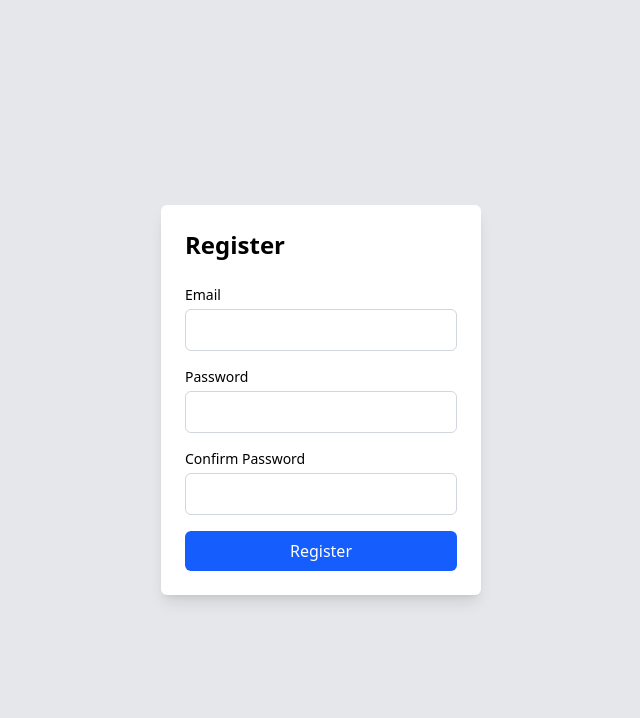
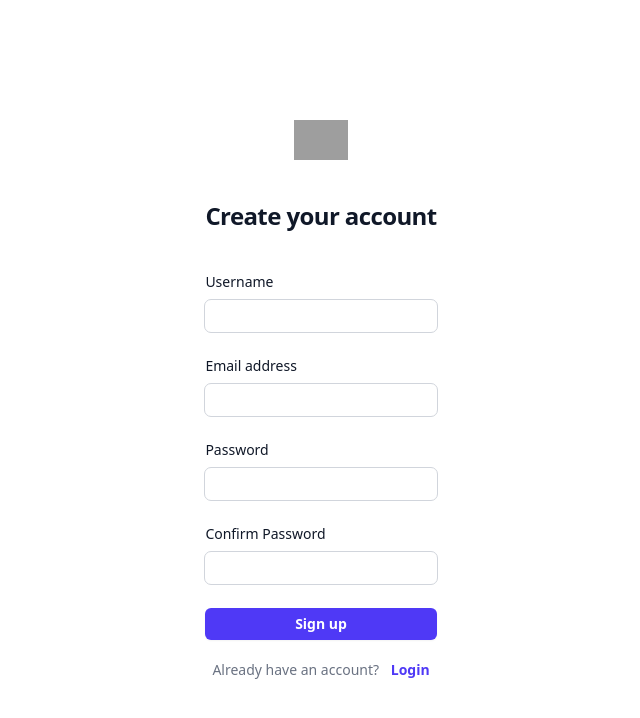
Before and after one commit to ArfaatHussain/team-task-manager, a React (Vite) app in the folder client/: page /register in a window 1280 px wide. Shown: the top 718 px of the page, without its empty margins (319-959 px from the left). Built offline with nearby package versions, Linux system fonts and the light colour scheme; grey boxes are pictures that could not be loaded.

Commit message:
Added Register User functionality

```diff
--- a/client/src/components/LoginForm.jsx
+++ b/client/src/components/LoginForm.jsx
@@ -13,10 +13,11 @@ function LoginForm() {
     e.preventDefault();
     setLoading(true)
     try {
-      await login(email, password)
-      // alert("Login Success")
+      const response = await login(email, password)
       setLoading(false)
-      navigate("/dashboard")
+      if(response.status == 200){
+        navigate("/dashboard")
+      }
     } catch (error) {
       if (error.status == 401) {
         setErrorMessage("Invalid email or password")
@@ -81,7 +82,7 @@ function LoginForm() {
           </div>
         </form>
 
-        <p class="mt-10 text-center text-sm/6 text-gray-500">
+        <p class="mt-10 text-center text-sm text-gray-500">
           Not a member?
           <a href="/register" class="font-semibold text-indigo-600 hover:text-indigo-500 ml-2">Register yourself</a>
         </p>
--- a/client/src/components/RegisterForm.jsx
+++ b/client/src/components/RegisterForm.jsx
@@ -1,57 +1,151 @@
 import React, { useState } from 'react';
-
+import { ClipLoader } from 'react-spinners'; // Import the spinner component
+import { register } from '../services/authService';
+import { useNavigate } from 'react-router-dom';
 function RegisterForm() {
+  const [username, setUsername] = useState('')
   const [email, setEmail] = useState('');
   const [password, setPassword] = useState('');
-  const [confirmPassword, setConfirmPassword] = useState('');
+  const [confirmPassword, setConfirmPassword] = useState('')
+  const [loading, setLoading] = useState(false);
+  const [passwordError, setPasswordError] = useState('')
 
-  const handleSubmit = (e) => {
-    e.preventDefault();
-    if (password === confirmPassword) {
-      console.log('Registering:', email, password);
-    } else {
-      alert("Passwords don't match!");
+  const navigate = useNavigate()
+  const handleSubmit = async (e) => {
+    e.preventDefault(); // Prevent default form submission
+    setLoading(true); // Start loading
+    try {
+      if (password != confirmPassword) {
+        setLoading(false)
+        setPasswordError("Password and Confirm Password must be same")
+        return;
+      }
+      const response = await register(username, email, password)
+      setLoading(false);
+      await navigate("/dashboard")
+
+    } catch (error) {
+      setLoading(false);
+      if(error.status == 409){
+        alert("User already exist with this email")
+      }
     }
   };
 
   return (
-    <form onSubmit={handleSubmit} className="bg-white p-6 rounded-md shadow-lg w-80">
-      <h2 className="text-2xl font-bold mb-6">Register</h2>
-      <div className="mb-4">
-        <label htmlFor="email" className="block text-sm">Email</label>
+    <div className="flex min-h-full flex-col justify-center px-6 py-12 lg:px-8">
+      <div className="sm:mx-auto sm:w-full sm:max-w-sm">
+        <img
+          src="https://tailwindcss.com/plus-assets/img/logos/mark.svg?color=indigo&shade=600"
+          alt="Your Company"
+          className="mx-auto h-10 w-auto"
+        />
+        <h2 className="mt-10 text-center text-2xl font-bold tracking-tight text-gray-900">
+          Create your account
+        </h2>
+      </div>
+
+      <div className="mt-10 sm:mx-auto sm:w-full sm:max-w-sm">
+        <form onSubmit={handleSubmit} className="space-y-6">
+          <div>
+            <label htmlFor="email" className="block text-sm font-medium text-gray-900">
+              Username
+            </label>
+            <div className="mt-2">
               <input
-          type="email"
                 id="email"
-          className="w-full p-2 mt-1 border border-gray-300 rounded-md"
-          value={email}
-          onChange={(e) => setEmail(e.target.value)}
+                type="text"
+                name="username"
                 required
+                // autoComplete="username"
+                className="block w-full rounded-md bg-white px-3 py-1.5 text-base text-gray-900 outline-1 outline-gray-300 placeholder:text-gray-400 focus:outline-2 focus:outline-indigo-600 sm:text-sm"
+                onChange={(e) => setUsername(e.target.value)}
               />
             </div>
-      <div className="mb-4">
-        <label htmlFor="password" className="block text-sm">Password</label>
+          </div>
+          <div>
+            <label htmlFor="email" className="block text-sm font-medium text-gray-900">
+              Email address
+            </label>
+            <div className="mt-2">
               <input
-          type="password"
-          id="password"
-          className="w-full p-2 mt-1 border border-gray-300 rounded-md"
-          value={password}
-          onChange={(e) => setPassword(e.target.value)}
+                id="email"
+                type="email"
+                name="email"
                 required
+                autoComplete="email"
+                className="block w-full rounded-md bg-white px-3 py-1.5 text-base text-gray-900 outline-1 outline-gray-300 placeholder:text-gray-400 focus:outline-2 focus:outline-indigo-600 sm:text-sm"
+                onChange={(e) => setEmail(e.target.value)}
               />
             </div>
-      <div className="mb-4">
-        <label htmlFor="confirmPassword" className="block text-sm">Confirm Password</label>
+          </div>
+
+          <div>
+            <div className="flex items-center justify-between">
+              <label htmlFor="password" className="block text-sm font-medium text-gray-900">
+                Password
+              </label>
+            </div>
+            <div className="mt-2">
               <input
+                id="password"
                 type="password"
-          id="confirmPassword"
-          className="w-full p-2 mt-1 border border-gray-300 rounded-md"
-          value={confirmPassword}
-          onChange={(e) => setConfirmPassword(e.target.value)}
+                name="password"
                 required
+                autoComplete="current-password"
+                className="block w-full rounded-md bg-white px-3 py-1.5 text-base text-gray-900 outline-1 outline-gray-300 placeholder:text-gray-400 focus:outline-2 focus:outline-indigo-600 sm:text-sm"
+                onChange={(e) => setPassword(e.target.value)}
               />
             </div>
-      <button type="submit" className="w-full bg-blue-600 text-white py-2 rounded-md">Register</button>
+          </div>
+
+          <div>
+            <div className="flex items-center justify-between">
+              <label htmlFor="password" className="block text-sm font-medium text-gray-900">
+                Confirm Password
+              </label>
+            </div>
+            <div className="mt-2">
+              <input
+                id="password"
+                type="password"
+                name="password"
+                required
+                autoComplete="current-password"
+                className="block w-full rounded-md bg-white px-3 py-1.5 text-base text-gray-900 outline-1 outline-gray-300 placeholder:text-gray-400 focus:outline-2 focus:outline-indigo-600 sm:text-sm"
+                onChange={(e) => setConfirmPassword(e.target.value)}
+              />
+
+              {passwordError && (
+                <div className="mt-4 p-1 bg-red-100 border-l-2 border-red-500 text-red-700">
+                  <p className="font-semibold">{passwordError}</p>
+                </div>
+              )}
+            </div>
+          </div>
+
+          <div>
+            <button
+              type="submit"
+              className="flex w-full justify-center rounded-md bg-indigo-600 px-3 py-1.5 text-sm font-semibold text-white shadow-xs hover:bg-indigo-500 focus-visible:outline-2 focus-visible:outline-offset-2 focus-visible:outline-indigo-600"
+            >
+              {loading ? (
+                <ClipLoader size={24} color="#ffffff" />
+              ) : (
+                'Sign up'
+              )}
+            </button>
+          </div>
         </form>
+
+        <p className="mt-5 text-center text-sm text-gray-500">
+          Already have an account?{' '}
+          <a href="/login" className="font-semibold text-indigo-600 hover:text-indigo-500 ml-2">
+            Login
+          </a>
+        </p>
+      </div>
+    </div>
   );
 }
 
--- a/client/src/pages/RegisterPage.jsx
+++ b/client/src/pages/RegisterPage.jsx
@@ -3,7 +3,7 @@ import RegisterForm from '../components/RegisterForm';
 
 function RegisterPage() {
   return (
-    <div className="flex justify-center items-center h-screen bg-gray-200">
+    <div className="flex items-center justify-center min-h-screen">
       <RegisterForm />
     </div>
   );
--- a/client/src/services/authService.js
+++ b/client/src/services/authService.js
@@ -1,16 +1,30 @@
 import axios from "axios"
 import { API_URL } from "../Constants"
 
-export const login = async(email,password)=>{
+export const login = async (email, password) => {
     try {
         const requestBody = {
             email,
             password
         }
-        const response = await axios.post(`${API_URL}/auth/login`,requestBody)
-        console.log("Data: ",response.data)
+        const response = await axios.post(`${API_URL}/auth/login`, requestBody)
+        return response
     } catch (error) {
-    console.error(error);
-    throw error;
+        console.error(error);
+        throw error;
     }
 }
+
+export const register = async (username, email, password) => {
+    try {
+        const requestBody = {
+            username,
+            email,
+            password
+        }
+        const response = await axios.post(`${API_URL}/auth/register`, requestBody)
+        return response
+    } catch (error) {
+        throw error
+    }
+}
```
Lines whose indentation alone changed are shown as unchanged.
